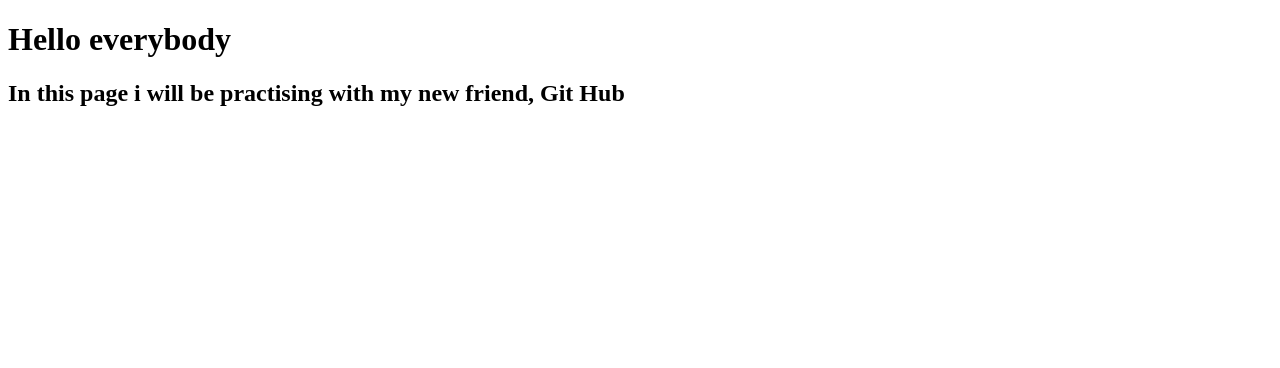
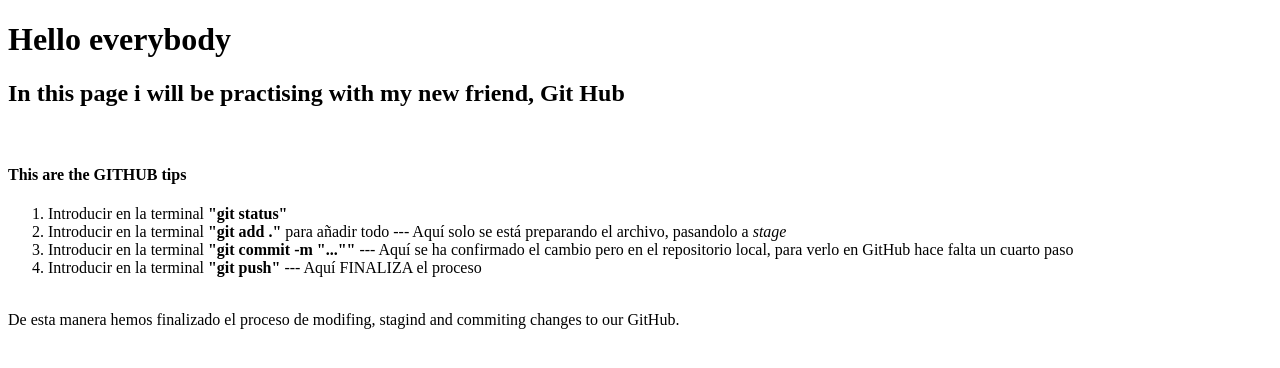
Before and after one commit to Tator2051/coursera-test, a plain HTML site: page site/01.html in a window 1280 px wide. Drawn offline with Linux system fonts and the light colour scheme.

Commit message:
Tips Github

```diff
--- a/site/01.html
+++ b/site/01.html
@@ -6,5 +6,15 @@
 <body>
 	<h1>Hello everybody</h1>
 	<h2>In this page i will be practising with my new friend, Git Hub</h2>
+	<br>
+	<h4>This are the GITHUB tips</h4>
+	<ol>
+		<li>Introducir en la terminal <strong>"git status"</strong></li>
+		<li>Introducir en la terminal <strong>"git add ."</strong> para añadir todo --- Aquí solo se está preparando el archivo, pasandolo a <em>stage</em></li>
+		<li>Introducir en la terminal <strong>"git commit -m "...""</strong> --- Aquí se ha confirmado el cambio pero en el repositorio local, para verlo en GitHub hace falta un cuarto paso</li>
+		<li>Introducir en la terminal <strong>"git push"</strong> --- Aquí FINALIZA el proceso</li>
+	</ol>
+	<br>
+	De esta manera hemos finalizado el proceso de modifing, stagind and commiting changes to our GitHub.
 </body>
 </html>
```
